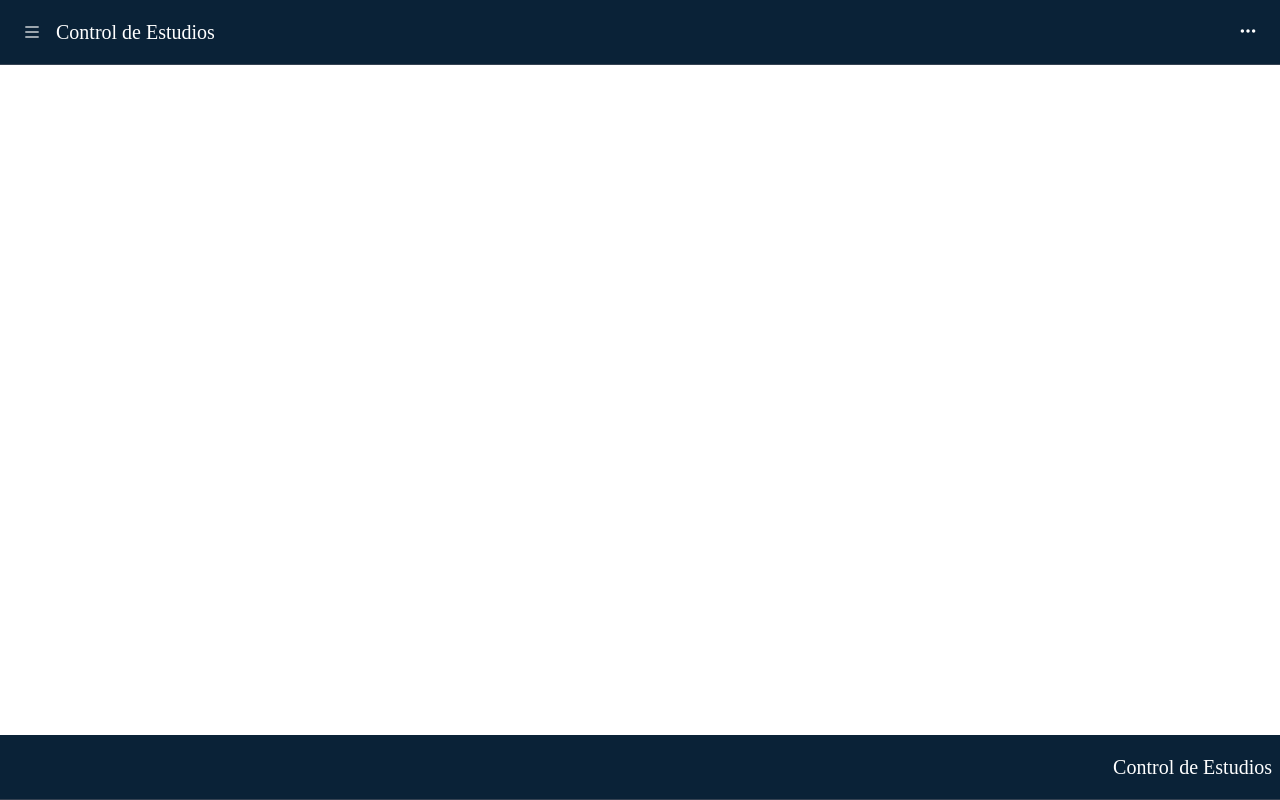
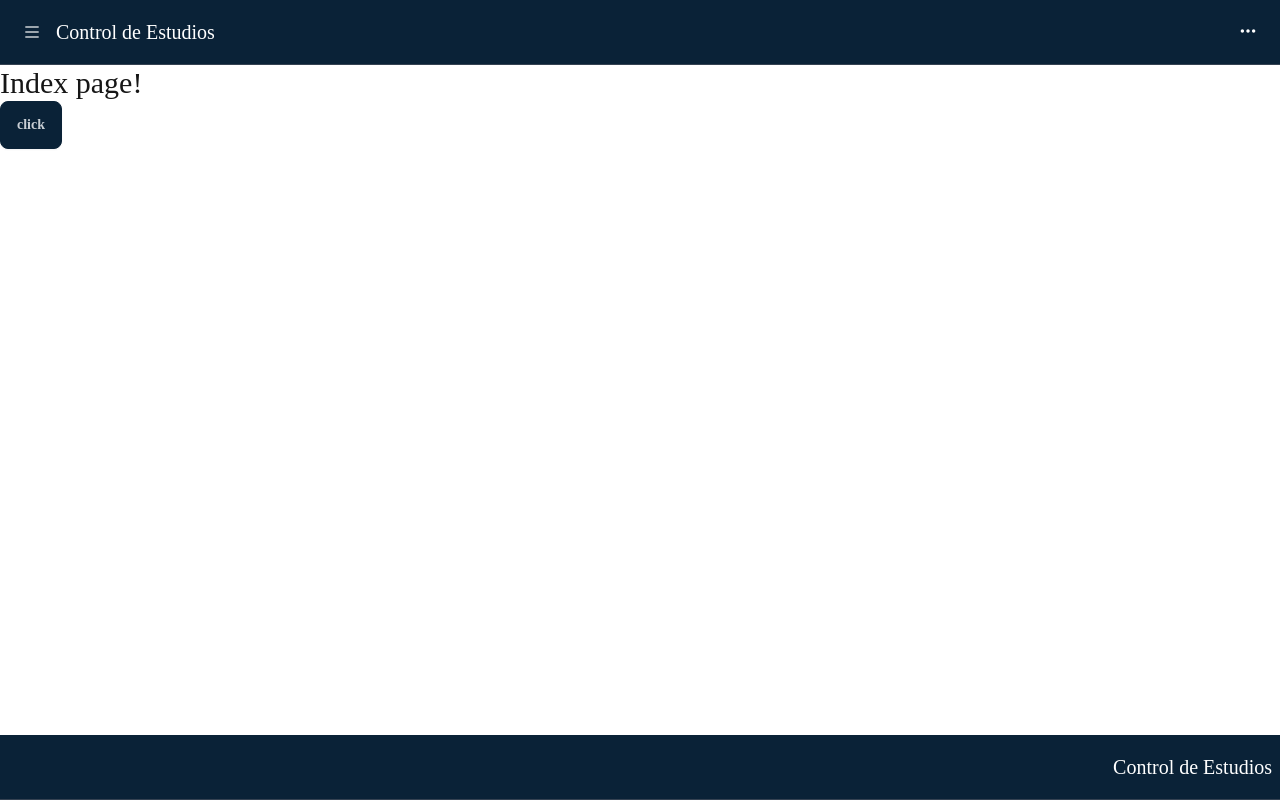
Before and after one commit to RayTarazona/Codigo-fuente-, a Nuxt app: page / in a window 1280 px wide. Built offline with nearby package versions, Linux system fonts and the light colour scheme.

Commit message:
feat: Crear página de ejemplo

```diff
--- /dev/null
+++ b/pages/index.vue
@@ -0,0 +1,18 @@
+<script setup lang="ts">
+// code...
+  const onclick = () => {
+    alert('clicked')
+  }
+</script>
+
+<template>
+  <!-- code... -->
+  <div class="">
+    <h1 class="text-3xl">Index page!</h1>
+    <button @click="onclick" class="btn btn-primary">click</button>
+  </div>
+</template>
+
+<style scoped>
+/* code... */
+</style>
```
